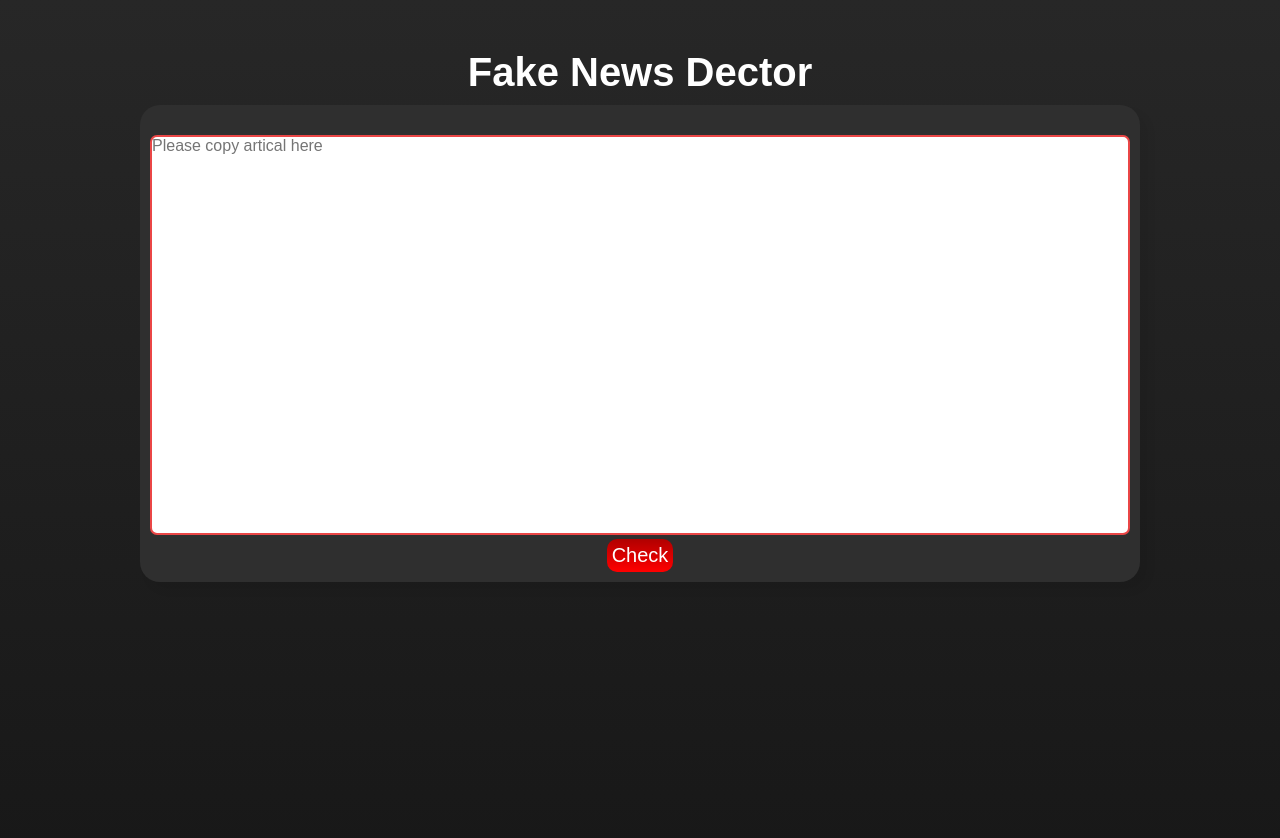
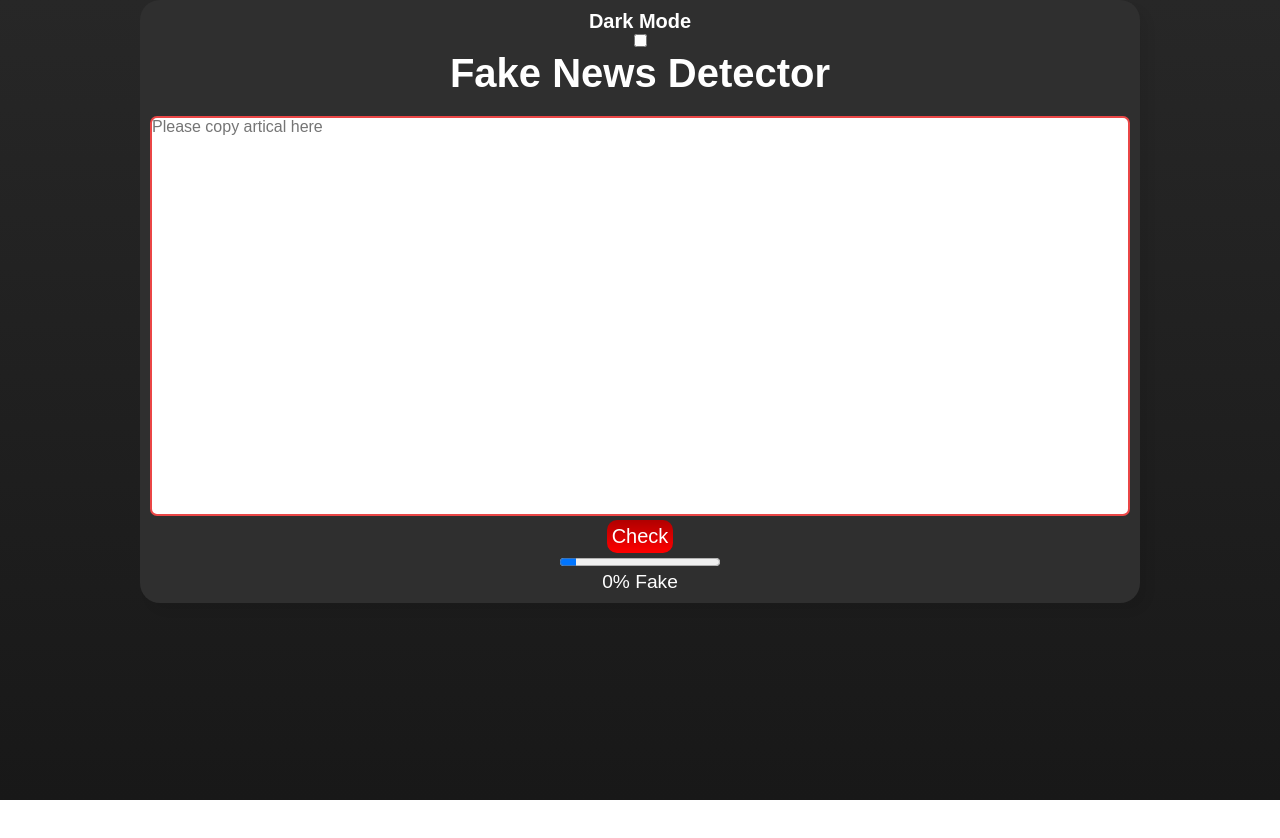
Before and after one commit to Ashes05/Fake-News-Detection, a plain HTML site: page FakeNew.html in a window 1280 px wide. After the commit the page ends 800 px from the top, so only its background shows below. Drawn offline with Linux system fonts and the light colour scheme; a web font is replaced by a local one.

Commit message:
Update FakeNew.html

```diff
--- a/FakeNew.html
+++ b/FakeNew.html
@@ -5,18 +5,42 @@
         <link rel="preconnect" href="https://fonts.gstatic.com" crossorigin>
         <link href="https://fonts.googleapis.com/css2?family=Kode+Mono:wght@400..700&family=News+Cycle:wght@400;700&display=swap" rel="stylesheet">        <link rel="stylesheet" href="FakeNews.css">
         <title>FakeNewsDection</title>
+
     </head>
     <body>
-        <h1 style="margin-top:50px; color: white; font-size: 40px; margin-bottom: 10px;">Fake News Dector</h1>
 
-        <div class="boop">
+
+
+
+
+
+        <div class="boop" style="text-align:center;">
             <div class="container">
+
+                <!-- Another container for the button to work off aswell as being a child of the first container -->
+                <div class="container2">
+                    <h1 style="font-size: 20px; color:white;" id="lightmodetext">Dark Mode</h1>
+                    <label class="switch">
+                        <input type="checkbox" id="check" onclick="isChecked()">
+                            <span class="slider"></span>
+                      </label>
+                </div>
+
+
+                <h1 style="color: white; font-size: 40px; text-align: center; ">Fake News Detector</h1>
                 <form action ="/" method="post">
                     <textarea name="text" spellcheck="false" placeholder="Please copy artical here" required></textarea>
-                    <button onclick="">Check</button>
+                    <button onclick="" id="button">Check</button>
                 </form>
+                <!-- Code for the progress bar-->
+                <progress id="fakeness" value="10" max="100"> 0% </progress>
+                <br>
+                <label style="font-size: larger; color: white;"> 0%  Fake</label>
             </div>
         </div>
+
+
+
 
 
         <script src="FakeNews.js"></script>
```
